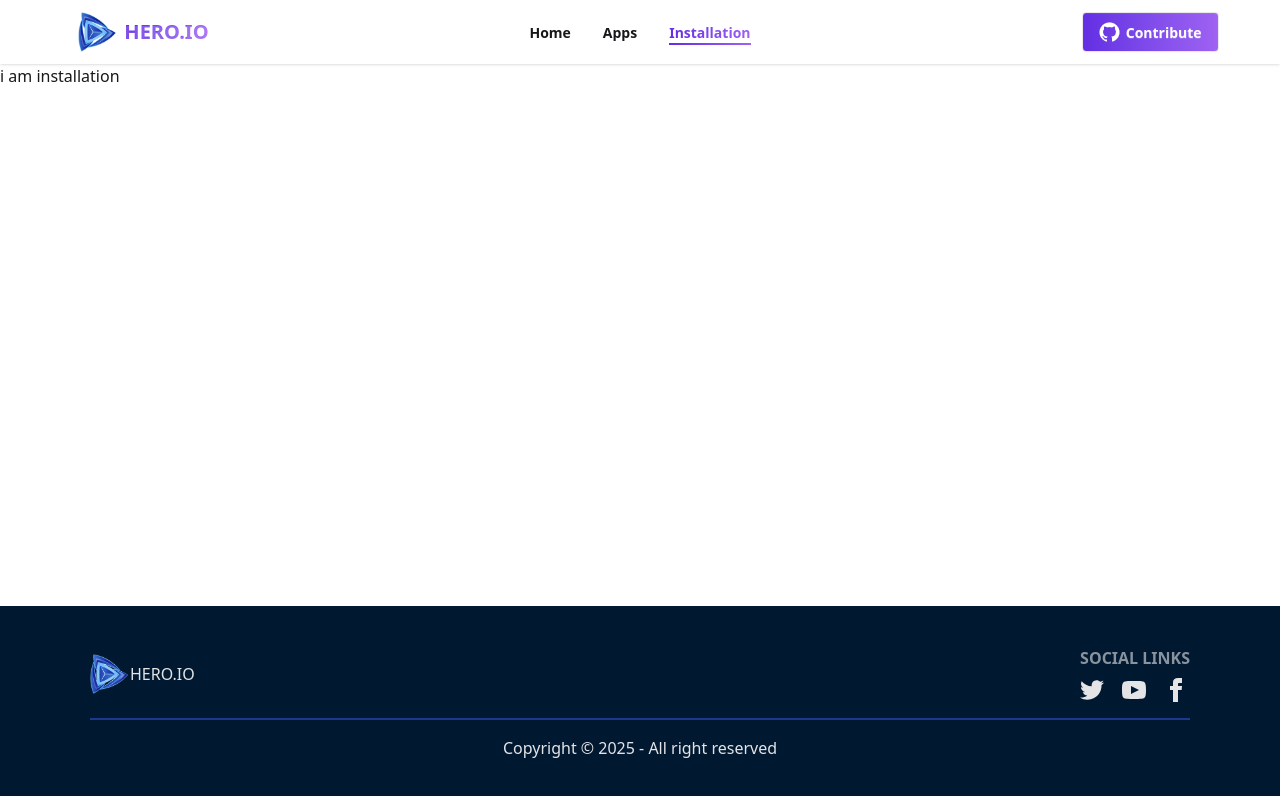
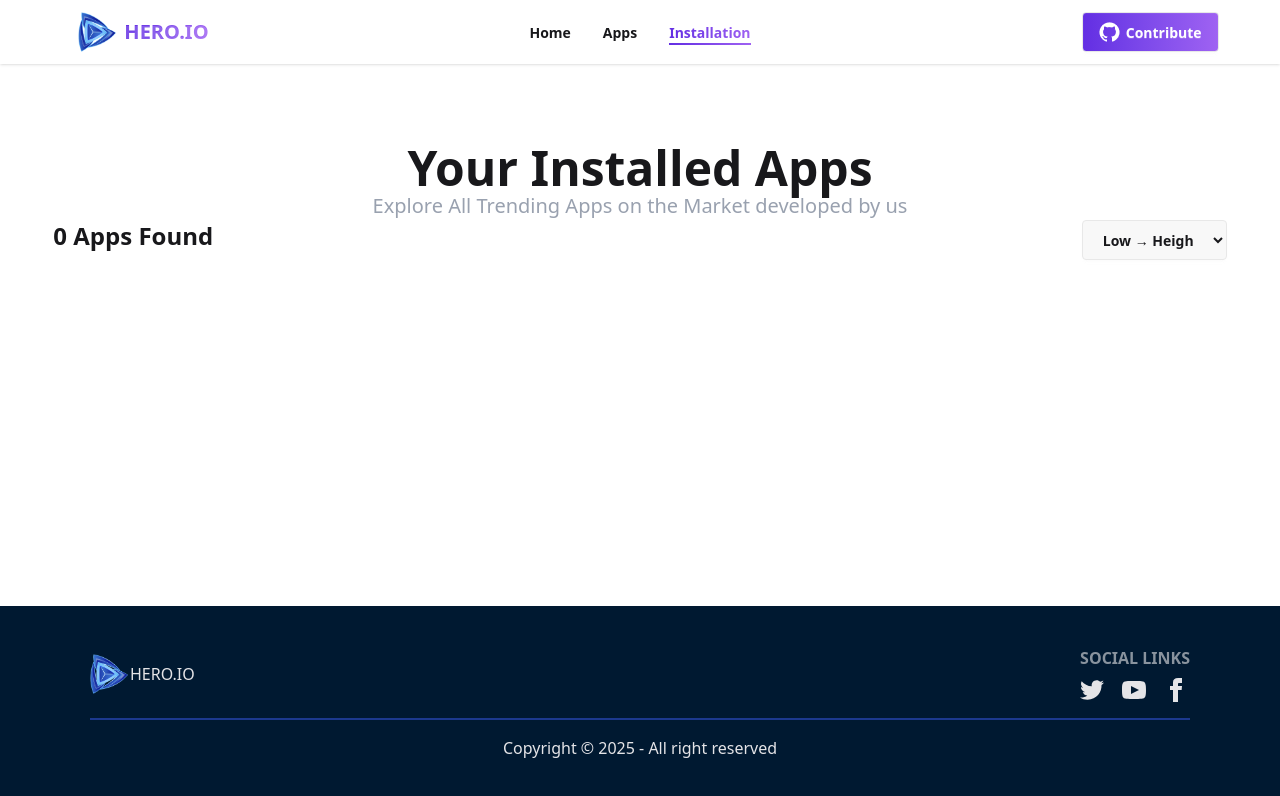
Before and after one commit to oliullahakib/assinment8-hero-apps, a React (Vite) app: page /installation in a window 1280 px wide. Shown: the top 796 px of the page. Built offline with nearby package versions, Linux system fonts and the light colour scheme.

Commit message:
installation section initial desing and dynamic card loding done. working on sort functionality

```diff
--- a/src/Pages/Installation.jsx
+++ b/src/Pages/Installation.jsx
@@ -1,9 +1,39 @@
-import React from 'react';
+import React, { useEffect, useState } from 'react';
+import { useLoaderData } from 'react-router';
+import { getFromLS } from '../LDB/LDB';
+import InstalledAppCard from '../components/InstalledAppCard';
 
 const Installation = () => {
+    const [installedAppId, setInstalledAppId] = useState([])
+    const allAppsData = useLoaderData()
+    const allApps = allAppsData.data
+    const installedApp = allApps.filter(app => installedAppId.includes(app.id))
+    useEffect(() => {
+        const appsIdArry = getFromLS()
+        setInstalledAppId(appsIdArry)
+    }, [])
+
     return (
         <div>
-            i am installation
+            <div className="content flex flex-col items-center justify-center mt-20">
+                <h1 className='text-5xl font-bold'>Your Installed Apps</h1>
+                <p className='text-xl text-gray-400'>Explore All Trending Apps on the Market developed by us</p>
+            </div>
+            <div className='w-11/12 mx-auto flex justify-between'>
+                <h3 className='text-2xl font-semibold'>{installedApp.length} Apps Found</h3>
+                <div>
+                    <select className='btn' >
+                        <option disabled={true} value="">Short By Size</option>
+                        <option value="">Low → Heigh</option>
+                        <option value="">Heigh → Low</option>
+                    </select>
+                </div>
+            </div>
+            <div className='w-11/12 mx-auto my-5'>
+                {
+                    installedApp.map(app => <InstalledAppCard key={app.id} app={app} />)
+                }
+            </div>
         </div>
     );
 };
--- a/src/Routes/Router.jsx
+++ b/src/Routes/Router.jsx
@@ -23,13 +23,15 @@ export const router = createBrowserRouter([
             },
             {
                 path:'/installation',
+                loader:()=> axios('/allAppsData.json'),
                 Component:Installation
             },
             {
                 path:"/details/:id",
                 Component:AppDetails,
-                 loader:()=> axios('/allAppsData.json'),
-                hydrateFallbackElement:<p>Loading..</p>
+                loader:()=> axios('/allAppsData.json'),
+                hydrateFallbackElement:<p>Loading..</p>,
+                errorElement:<p>App Not Found</p>
             }
         ]
     }
--- /dev/null
+++ b/src/components/InstalledAppCard.jsx
@@ -0,0 +1,23 @@
+import { Download } from 'lucide-react';
+import React from 'react';
+
+const InstalledAppCard = ({app}) => {
+    return (
+        <div className='flex justify-between items-center bg-white shadow mt-3 px-3'>
+            <div className='flex gap-2'>
+                <img className='w-20' src={app.image} alt={app.title} />
+                <div>
+                    <p className='text-xl font-medium'>{app.title}</p>
+                    <div className='flex gap-2'>
+                        <p className='text-green-400 flex'><Download/>{app.downloads}M</p>
+                        <p className='text-orange-400'>★{app.ratingAvg}</p>
+                        <p className='text-gray-400'>{app.size}</p>
+                    </div>
+                </div>
+            </div>
+            <button className='btn btn-success text-white font-semibold'>Uninstall</button>
+        </div>
+    );
+};
+
+export default InstalledAppCard;
```
